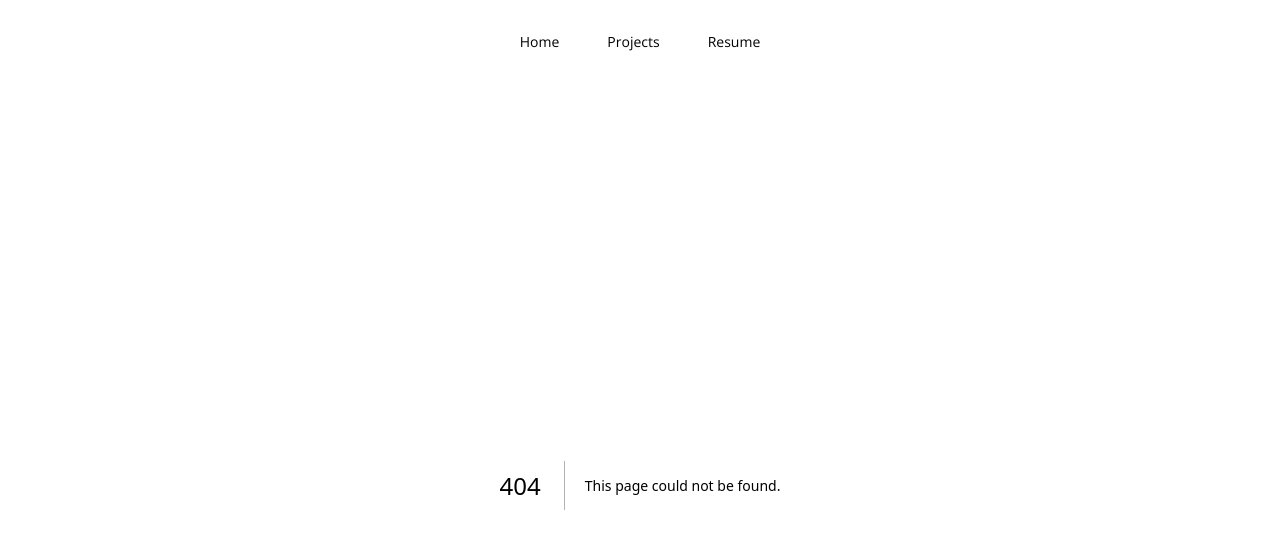
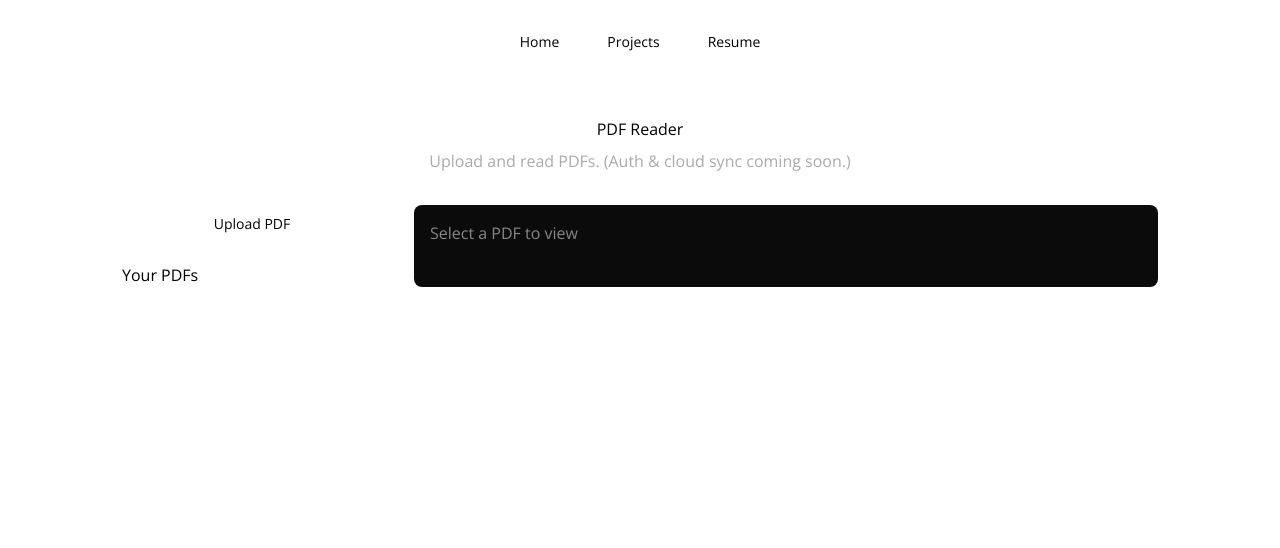
Before and after one commit to colton298/portfolio, a Next.js app: page /projects/PDFReader in a window 1280 px wide. Before the commit this address had no page. Shown: the top 548 px of the page. Built offline with nearby package versions, Linux system fonts and the light colour scheme.

Commit message:
PDF Reader (need to add signup/in, QOL features

```diff
--- /dev/null
+++ b/app/projects/PDFReader/components/PDFList.tsx
@@ -0,0 +1,33 @@
+"use client";
+
+import { PDFFile } from "../types";
+
+export default function PDFList({
+  pdfs,
+  onSelect,
+  activeId,
+}: {
+  pdfs: PDFFile[];
+  onSelect: (pdf: PDFFile) => void;
+  activeId?: string;
+}) {
+  return (
+    <aside>
+      <h3>Your PDFs</h3>
+      <ul>
+        {pdfs.map((pdf) => (
+          <li key={pdf.id}>
+            <button
+              onClick={() => onSelect(pdf)}
+              style={{
+                fontWeight: pdf.id === activeId ? "bold" : "normal",
+              }}
+            >
+              {pdf.name}
+            </button>
+          </li>
+        ))}
+      </ul>
+    </aside>
+  );
+}
--- /dev/null
+++ b/app/projects/PDFReader/components/PDFViewer.tsx
@@ -0,0 +1,13 @@
+"use client";
+
+export default function PDFViewer({ url }: { url: string }) {
+  return (
+    <iframe
+      src={url}
+      width="100%"
+      height="800px"
+      style={{ border: "none" }}
+      title="PDF Viewer"
+    />
+  );
+}
--- /dev/null
+++ b/app/projects/PDFReader/components/UploadButton.tsx
@@ -0,0 +1,52 @@
+"use client";
+
+import { useRef } from "react";
+import { PDFFile } from "../types";
+
+export default function UploadButton({
+  onUpload,
+}: {
+  onUpload: (pdf: PDFFile) => void;
+}) {
+  const inputRef = useRef<HTMLInputElement>(null);
+
+  return (
+    <>
+      <button
+        onClick={() => inputRef.current?.click()}
+        className="
+        inline-flex
+        items-center
+        justify-center
+        rounded-md
+        border border-white/20
+        px-4 py-2
+        text-sm
+        hover:bg-white/10
+        transition"
+
+      >
+        Upload PDF
+      </button>
+
+      <input
+        ref={inputRef}
+        type="file"
+        accept="application/pdf"
+        className="hidden"
+        onChange={(e) => {
+          const file = e.target.files?.[0];
+          if (!file) return;
+
+          onUpload({
+            id: crypto.randomUUID(),
+            name: file.name,
+            file,
+          });
+
+          e.target.value = "";
+        }}
+      />
+    </>
+  );
+}
--- /dev/null
+++ b/app/projects/PDFReader/components/layout.tsx
@@ -0,0 +1,7 @@
+export default function PDFReaderLayout({
+  children,
+}: {
+  children: React.ReactNode;
+}) {
+  return <section>{children}</section>;
+}
--- /dev/null
+++ b/app/projects/PDFReader/firebase.ts
@@ -0,0 +1,17 @@
+import { initializeApp } from "firebase/app";
+import { getAuth } from "firebase/auth";
+import { getStorage } from "firebase/storage";
+import { getFirestore } from "firebase/firestore";
+
+const firebaseConfig = {
+  apiKey: process.env.NEXT_PUBLIC_FIREBASE_API_KEY,
+  authDomain: process.env.NEXT_PUBLIC_FIREBASE_AUTH_DOMAIN,
+  projectId: process.env.NEXT_PUBLIC_FIREBASE_PROJECT_ID,
+  storageBucket: process.env.NEXT_PUBLIC_FIREBASE_STORAGE_BUCKET,
+};
+
+const app = initializeApp(firebaseConfig);
+
+export const auth = getAuth(app);
+export const storage = getStorage(app);
+export const db = getFirestore(app);
--- /dev/null
+++ b/app/projects/PDFReader/page.tsx
@@ -0,0 +1,57 @@
+"use client";
+
+import { useState } from "react";
+import UploadButton from "./components/UploadButton";
+import dynamic from "next/dynamic";
+
+const PDFViewer = dynamic(
+  () => import("./components/PDFViewer"),
+  { ssr: false }
+);
+import PDFList from "./components/PDFList";
+import { PDFFile } from "./types";
+import styles from "./styles.module.css";
+
+export default function PDFReaderPage() {
+  const [pdfs, setPdfs] = useState<PDFFile[]>([]);
+  const [activePdf, setActivePdf] = useState<PDFFile | null>(null);
+
+  return (
+    <div className={styles.container}>
+  <div className={styles.header}>
+    <h1>PDF Reader</h1>
+    <p className={styles.subtitle}>
+      Upload and read PDFs. (Auth & cloud sync coming soon.)
+    </p>
+  </div>
+
+  <div className={styles.content}>
+    <aside className={styles.sidebar}>
+      <UploadButton
+        onUpload={(pdf) => {
+          setPdfs((prev) => [...prev, pdf]);
+          setActivePdf(pdf);
+        }}
+      />
+
+      <PDFList
+        pdfs={pdfs}
+        onSelect={setActivePdf}
+        activeId={activePdf?.id}
+      />
+    </aside>
+
+    <div className={styles.viewer}>
+      {activePdf ? (
+        <PDFViewer url={URL.createObjectURL(activePdf.file)} />
+      ) : (
+        <p style={{ padding: "1rem", color: "#888" }}>
+          Select a PDF to view
+        </p>
+      )}
+    </div>
+  </div>
+</div>
+
+  );
+}
--- /dev/null
+++ b/app/projects/PDFReader/styles.module.css
@@ -0,0 +1,33 @@
+.container {
+  max-width: 1100px;
+  margin: 0 auto;
+  padding: 2rem;
+}
+
+.header {
+  text-align: center;
+  margin-bottom: 2rem;
+}
+
+.subtitle {
+  color: #aaa;
+  margin-top: 0.5rem;
+}
+
+.content {
+  display: grid;
+  grid-template-columns: 260px 1fr;
+  gap: 2rem;
+}
+
+.sidebar {
+  display: flex;
+  flex-direction: column;
+  gap: 1.25rem;
+}
+
+.viewer {
+  background: #0b0b0b;
+  border-radius: 8px;
+  overflow: hidden;
+}
--- /dev/null
+++ b/app/projects/PDFReader/types.ts
@@ -0,0 +1,5 @@
+export type PDFFile = {
+  id: string;
+  name: string;
+  file: File;
+};
--- a/app/projects/projects.ts
+++ b/app/projects/projects.ts
@@ -64,6 +64,15 @@ export const projects: Project[] = [
         }
     },
     {
+        title: "PDF Reader", role: "Developer", date: "Fall 2025", technologies: "Typescript",
+        description: "A PDF reader with some quality of life features I built to help me study.",
+        action : {
+            type: "link",
+            label: "Try it here",
+            href: "/projects/PDFReader"
+        }
+    },
+    {
         title: "Wordle Solver", role: "Developer", date: "Summer 2025", technologies: "Typescript",
         description: "I play Wordle almost every day with my family, so I decided to make a solver hosted on this website. Unlike other solvers, this takes into account the placement of yellow letters to determine possible answers.",
         action : {
--- a/package.json
+++ b/package.json
@@ -9,9 +9,11 @@
     "lint": "eslint"
   },
   "dependencies": {
+    "firebase": "^12.7.0",
     "next": "16.0.10",
     "react": "19.2.1",
-    "react-dom": "19.2.1"
+    "react-dom": "19.2.1",
+    "react-pdf": "^10.2.0"
   },
   "devDependencies": {
     "@tailwindcss/postcss": "^4",
```
Also changed, not shown: 1 other file (tests, documents, lock files or other folders).
